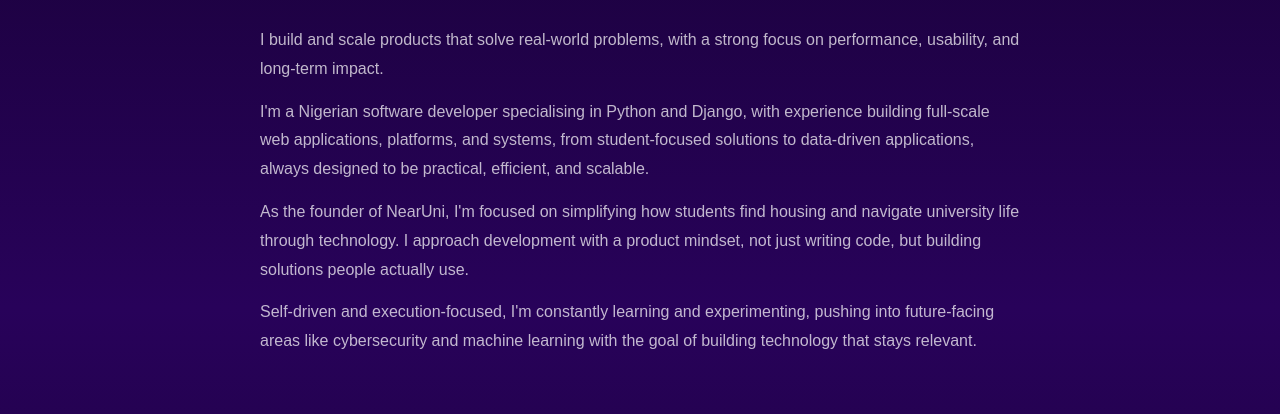
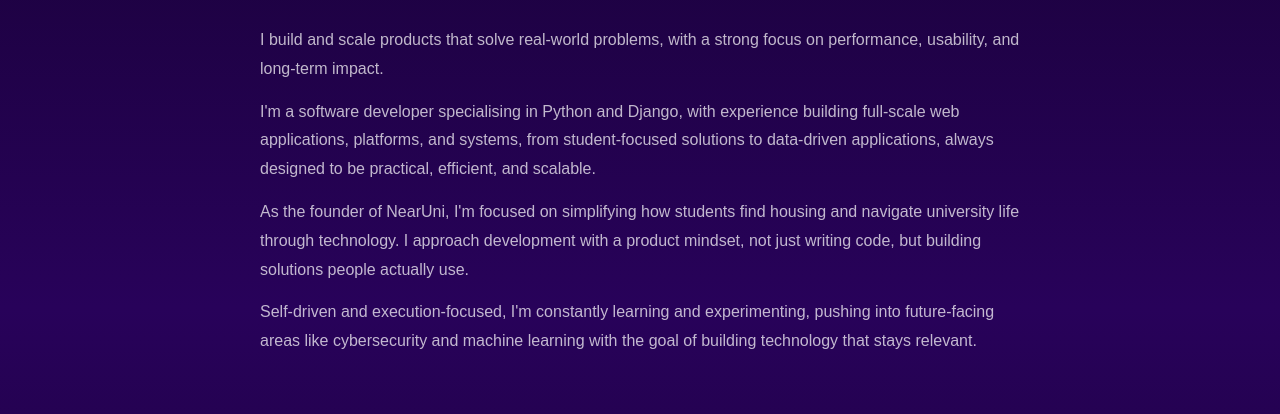
Before and after one commit to WebGenius183/codeforge, a plain HTML site: page index.html in a window 1280 px wide. Shown: the part 982-1396 px from the top of the page. Drawn offline with Linux system fonts and the light colour scheme.

Commit message:
Update index.html

```diff
--- a/index.html
+++ b/index.html
@@ -63,7 +63,7 @@
             <h2 class="sec-title">About Me</h2>
             <div class="about-text">
                 <p>I build and scale products that solve real-world problems, with a strong focus on performance, usability, and long-term impact.</p>
-                <p>I'm a Nigerian software developer specialising in Python and Django, with experience building full-scale web applications, platforms, and systems, from student-focused solutions to data-driven applications, always designed to be practical, efficient, and scalable.</p>
+                <p>I'm a software developer specialising in Python and Django, with experience building full-scale web applications, platforms, and systems, from student-focused solutions to data-driven applications, always designed to be practical, efficient, and scalable.</p>
                 <p>As the founder of NearUni, I'm focused on simplifying how students find housing and navigate university life through technology. I approach development with a product mindset, not just writing code, but building solutions people actually use.</p>
                 <p>Self-driven and execution-focused, I'm constantly learning and experimenting, pushing into future-facing areas like cybersecurity and machine learning with the goal of building technology that stays relevant.</p>
             </div>
```
